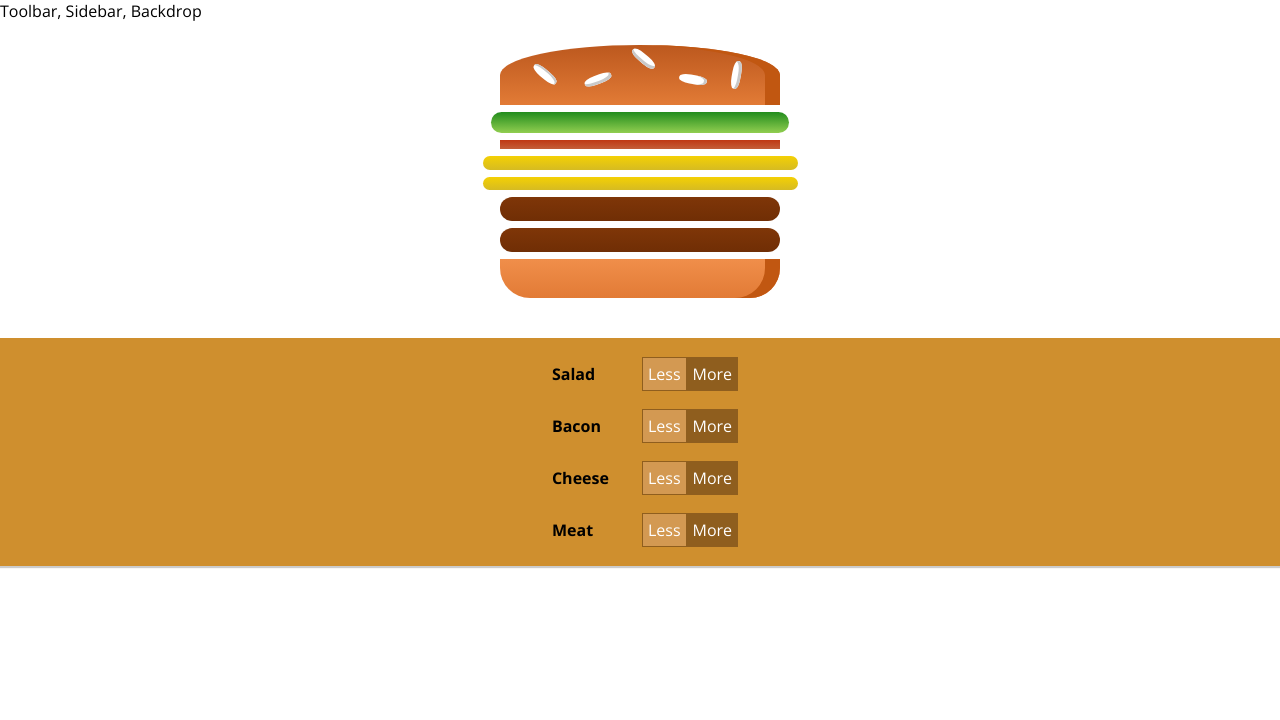
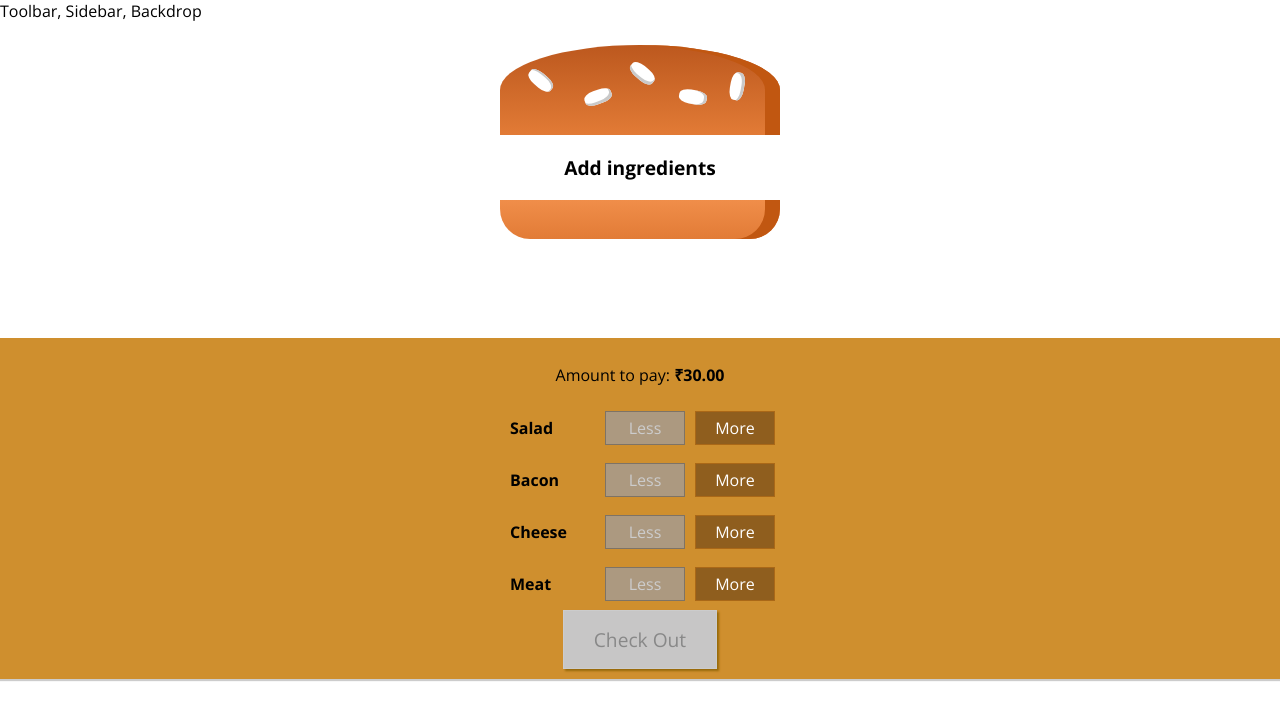
Before and after one commit to kaioshin20/myBurger, a React (Create React App) app: page / in a window 1280 px wide. Shown: the top 720 px of the page. Built offline with nearby package versions, Linux system fonts and the light colour scheme.

Commit message:
add ingredients dynamic

```diff
--- a/src/components/Burger/BuildControls/BuildControl/BuildControl.js
+++ b/src/components/Burger/BuildControls/BuildControl/BuildControl.js
@@ -4,8 +4,13 @@ import classes from './BuildControl.module.css'
 const BuildControl = (props) => (
     <div className={classes.BuildControl}>
         <div className={classes.Label}>{props.label}</div>
-        <div className={classes.Less}>Less</div>
-        <div className={classes.More}>More</div>
+        <button
+            className={classes.Less}
+            onClick={props.removed}
+            disabled={props.disabled}>Less</button>
+        <button
+            className={classes.More}
+            onClick={props.added}>More</button>
     </div>
 )
 
--- a/src/components/Burger/BuildControls/BuildControl/BuildControl.module.css
+++ b/src/components/Burger/BuildControls/BuildControl/BuildControl.module.css
@@ -38,15 +38,11 @@
 .BuildControl .Less {
     background-color: #D39952;
     color: white;
-    padding: 5px;
-    border: 1px solid #8F5E1E;
 }
 
 .BuildControl .More {
     background-color: #8F5E1E;
     color: white;
-    padding: 5px;
-    border: 1px solid #8F5E1E;
 }
 
 .BuildControl .Less:hover, .BuildControl .Less:active {
--- a/src/components/Burger/BuildControls/BuildControls.js
+++ b/src/components/Burger/BuildControls/BuildControls.js
@@ -11,9 +11,19 @@ const controls = [
 
 const BuildControls = (props) => (
     <div className={classes.BuildControls}>
-        {controls.map(cntrl => {
-            return <BuildControl key={cntrl.label} label={cntrl.label} />
-        })}
+        <p>Amount to pay: <strong>₹{props.price.toFixed(2)}</strong></p>
+        {controls.map(cntrl => (
+            <BuildControl
+                key={cntrl.label}
+                label={cntrl.label}
+                added={() => props.ingredientAdded(cntrl.type)}
+                removed={() => props.ingredientRemoved(cntrl.type)}
+                disabled={props.disabled[cntrl.type]}
+            />
+        ))}
+        <button
+            className={classes.OrderButton}
+            disabled={!(props.canPurchase)}>Check Out</button>
     </div>
 );
 
--- a/src/components/Burger/BuildControls/BuildControls.module.css
+++ b/src/components/Burger/BuildControls/BuildControls.module.css
@@ -8,3 +8,44 @@
     margin: auto;
     padding: 10px 0;
 }
+
+.OrderButton {
+    background-color: #DAD735;
+    outline: none;
+    cursor: pointer;
+    border: 1px solid #966909;
+    color: #966909;
+    font-family: inherit;
+    font-size: 1.2em;
+    padding: 15px 30px;
+    box-shadow: 2px 2px 2px #966909;
+}
+
+.OrderButton:hover, .OrderButton:active {
+    background-color: #A0DB41;
+    border: 1px solid #966909;
+    color: #966909;
+}
+
+.OrderButton:disabled {
+    background-color: #C7C6C6;
+    cursor: not-allowed;
+    border: 1px solid #ccc;
+    color: #888888;
+}
+
+.OrderButton:not(:disabled) {
+    animation: enable 0.3s linear;
+}
+
+@keyframes enable {
+    0% {
+        transform: scale(1);
+    }
+    60% {
+        transform: scale(1.1);
+    }
+    100% {
+        transform: scale(1);
+    }
+}
--- a/src/components/Burger/Burger.module.css
+++ b/src/components/Burger/Burger.module.css
@@ -2,7 +2,7 @@
     width: 100%;
     margin: auto;
     height: 250px;
-    overflow: hidden;
+    overflow: scroll;
     text-align: center;
     font-weight: bold;
     font-size: 1.2rem;
--- a/src/components/Burger/BurgerIngredients/BurgerIngredients.module.css
+++ b/src/components/Burger/BurgerIngredients/BurgerIngredients.module.css
@@ -8,7 +8,7 @@
 }
 
 .BreadTop {
-    height: 20%;
+    height: 30%;
     width: 80%;
     background: linear-gradient(#bc581e, #e27b36);
     border-radius: 50% 50% 0 0;
--- a/src/containers/BurgerBuilder/BurgerBuilder.js
+++ b/src/containers/BurgerBuilder/BurgerBuilder.js
@@ -3,21 +3,91 @@ import Aux from '../../hoc/Auxiliary';
 import Burger from '../../components/Burger/Burger';
 import BuildControls from '../../components/Burger/BuildControls/BuildControls'
 
+const INGREDIENT_PRICES = {
+    salad: 10.50,
+    cheese: 20.02,
+    meat: 70.36,
+    bacon: 80.99
+}
+
 class BurgerBuilder extends Component{
     state = {
         ingredients: {
-            salad: 1,
-            bacon: 1,
-            cheese: 2,
-            meat: 2
+            salad: 0,
+            bacon: 0,
+            cheese: 0,
+            meat: 0
+        },
+        totalPrice: 30,
+        purchasable: false
+    }
+
+    updatePurchaseState = (ingredients) => {
+        const sum = Object.keys(ingredients)
+            .map(key => {
+                return ingredients[key];
+            })
+            .reduce((total, el) => {
+                return total + el;
+            }, 0)
+        this.setState({ purchasable: sum > 0 });
+    }
+
+    addIngredientHandler = (type) => {
+        const oldCount = this.state.ingredients[type];
+        const updatedCount = oldCount + 1;
+        const updatedIngredients = {
+            ...this.state.ingredients
         }
+        updatedIngredients[type] = updatedCount;
+        const priceAddition = INGREDIENT_PRICES[type];
+        const oldPrice = this.state.totalPrice;
+        const newPrice = oldPrice + priceAddition;
+        this.setState({
+            ingredients: updatedIngredients,
+            totalPrice: newPrice
+        });
+        this.updatePurchaseState(updatedIngredients);
+    }
+
+    removeIngredientHandler = (type) => {
+        const oldCount = this.state.ingredients[type];
+        if(oldCount <= 0){
+            return;
+        }
+        const updatedCount = oldCount - 1;
+        const updatedIngredients = {
+            ...this.state.ingredients
+        }
+        updatedIngredients[type] = updatedCount;
+        const priceAddition = INGREDIENT_PRICES[type];
+        const oldPrice = this.state.totalPrice;
+        const newPrice = oldPrice - priceAddition;
+        this.setState({
+            ingredients: updatedIngredients,
+            totalPrice: newPrice
+        });
+        this.updatePurchaseState(updatedIngredients);
     }
 
     render(){
+        let disabledInfo = {
+            ...this.state.ingredients
+        };
+        for(let key in disabledInfo){
+            disabledInfo[key] = disabledInfo[key] <= 0;
+        };
+
         return (
             <Aux>
                 <Burger ingredients = {this.state.ingredients} />
-                <BuildControls />
+                <BuildControls
+                    ingredientAdded = {this.addIngredientHandler}
+                    ingredientRemoved = {this.removeIngredientHandler}
+                    disabled = {disabledInfo}
+                    price={this.state.totalPrice}
+                    canPurchase={this.state.purchasable}
+                />
             </Aux>
         );
     }
```
